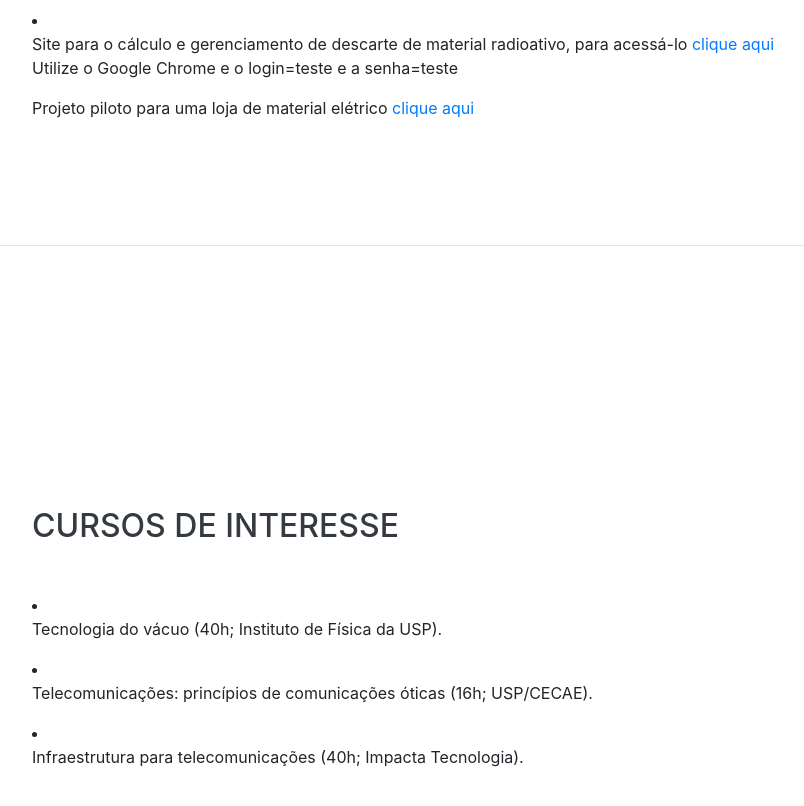
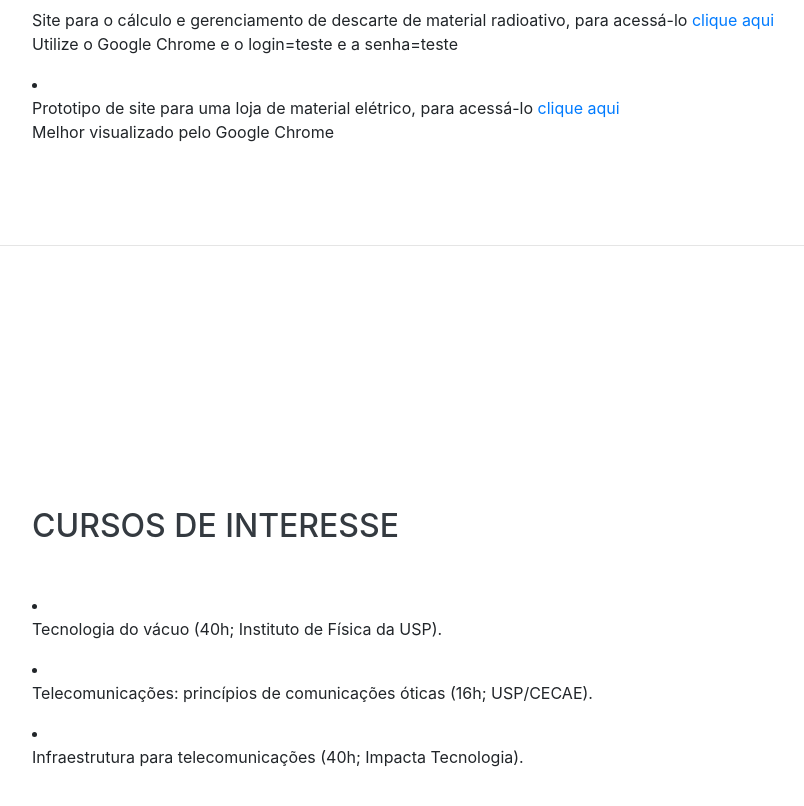
Before and after one commit to aryarj/aryarj.github.io, a website with bundled scripts: page index.html in a window 1280 px wide. Shown: the part 4157-4963 px from the top of the page, without its empty margins (288-1092 px from the left). Built offline with nearby package versions, Linux system fonts and the light colour scheme; a web font is replaced by a local one.

Commit message:
Update index.html
Melhora a redação do projeto da loja de material elétrico

```diff
--- a/index.html
+++ b/index.html
@@ -287,8 +287,11 @@
         <P align="justify">Site para o cálculo e gerenciamento de descarte de material radioativo, para acessá-lo
           <a target="_blank" href="https://calcdescarte.000webhostapp.com/">clique aqui</a><br>
         Utilize o Google Chrome e o login=teste e a senha=teste</P>
-        <P align="justify">Projeto piloto para uma loja de material elétrico
-          <a target="_blank" href="http://acesaloja.freecluster.eu/">clique aqui</a><br></P>
+        </li>
+        <li>
+        <P align="justify">Prototipo de site para uma loja de material elétrico, para acessá-lo
+          <a target="_blank" href="http://acesaloja.freecluster.eu/">clique aqui</a><br>
+          Melhor visualizado pelo Google Chrome</P>
       </li>
 
     </div>
```
